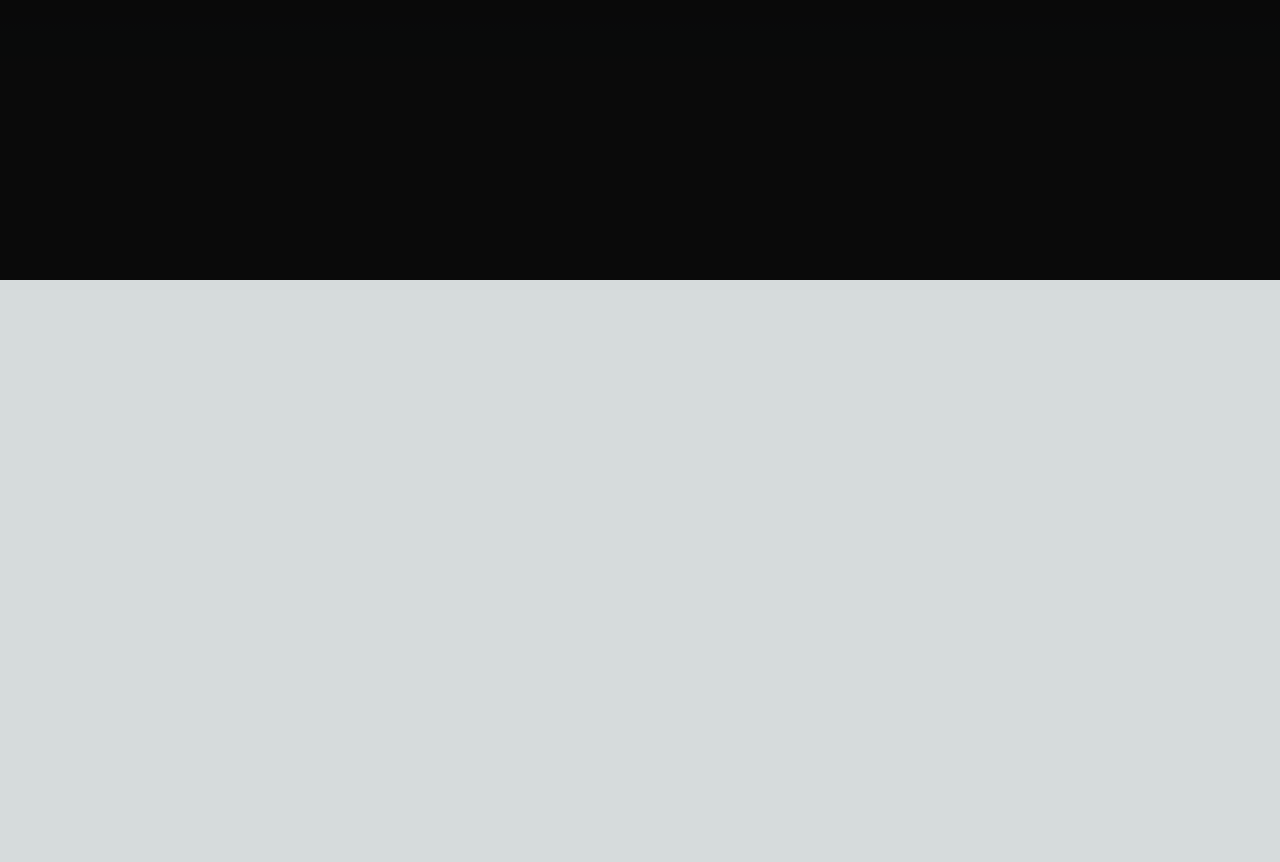
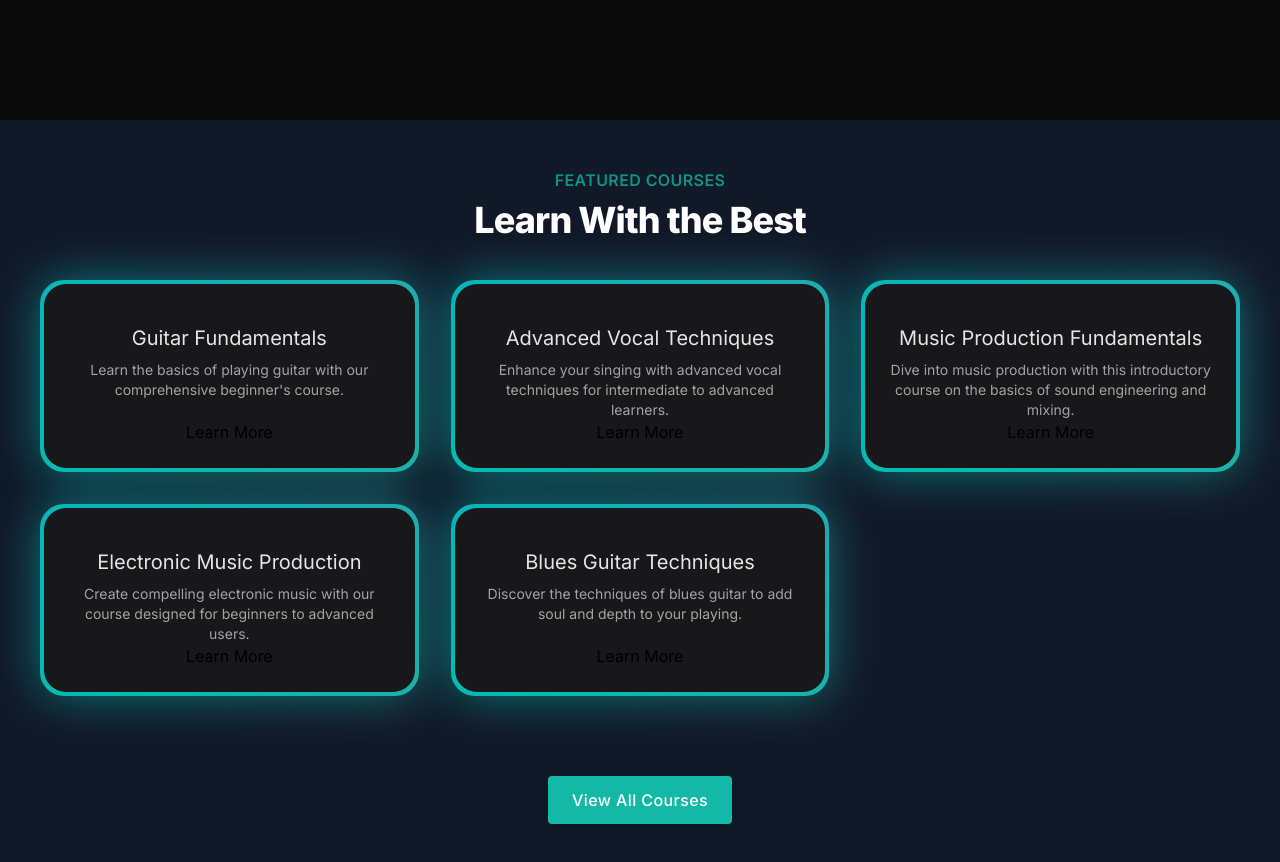
Before and after one commit to toakshh/music_ui, a Next.js app: page / in a window 1280 px wide. Shown: the part 520-1382 px from the top of the page. Before the commit the page ends 800 px from the top, so only its background shows below. Built offline with nearby package versions, Linux system fonts and the light colour scheme.

Commit message:
ADD: FeatureCards added

```diff
--- a/src/app/page.tsx
+++ b/src/app/page.tsx
@@ -1,9 +1,11 @@
+import FeaturedCourses from "@/components/FeaturedCourses";
 import Hero from "@/components/Hero";
 
 export default function Home() {
   return (
     <main className="min-h-screen bg-black/[0.96] antialiased bg-grid-white/[0.02]">
       <Hero />
+      <FeaturedCourses />
     </main>
   );
 }
--- /dev/null
+++ b/src/components/FeaturedCourses.tsx
@@ -0,0 +1,66 @@
+"use client";
+import Link from "next/link";
+import courseData from "../data/music_courses.json";
+import { BackgroundGradient } from "./ui/background-gradient";
+
+interface Course {
+  id: number;
+  title: string;
+  slug: string;
+  description: string;
+  price: number;
+  instructor: string;
+  isFeatured: boolean;
+  image?: string;
+}
+
+const FeaturedCourses = () => {
+  const featuredCourses = courseData.courses.filter(
+    (course: Course) => course.isFeatured === true
+  );
+  return (
+    <div className="py-12 md:px-10 bg-gray-900">
+      <div>
+        <div className="text-center">
+          <h2 className="text-base text-teal-600 font-semibold tracking-wide uppercase">
+            Featured Courses
+          </h2>
+          <p className="mt-2 text-3xl leading-8 font-extrabold tracking-tight text-white sm:text-4xl">
+            Learn With the Best
+          </p>
+        </div>
+      </div>
+      <div className="mt-10">
+        <div className="grid grid-cols-1 sm:grid-cols-2 lg:grid-cols-3 gap-8 justify-center">
+          {featuredCourses?.map((course: Course) => {
+            return (
+              <div className="flex justify-center" key={course.id}>
+                <BackgroundGradient className="flex flex-col rounded-[22px] bg-white dark:bg-zinc-900 overflow-hidden h-full max-w-sm">
+                  <div className="p-4 sm:p-6 flex flex-col items-center text-center flex-grow">
+                    <p className="text-lg sm:text-xl text-black mt-4 mb-2 dark:text-neutral-200">
+                      {course.title}
+                    </p>
+                    <p className="text-sm text-neutral-600 dark:text-neutral-400 flex-grow">
+                      {course.description}
+                    </p>
+                    <Link href={`/courses/${course.slug}`}>Learn More</Link>
+                  </div>
+                </BackgroundGradient>
+              </div>
+            );
+          })}
+        </div>
+      </div>
+      <div className="mt-20 text-center">
+        <Link
+          className="inline-flex items-center justify-center h-12 px-6 font-medium tracking-wide text-white transition duration-200 rounded shadow-md bg-teal-500 hover:bg-teal-600 focus:shadow-outline focus:outline-none"
+          href={"/courses"}
+        >
+          View All Courses
+        </Link>
+      </div>
+    </div>
+  );
+};
+
+export default FeaturedCourses;
--- a/src/components/Navbar.tsx
+++ b/src/components/Navbar.tsx
@@ -9,7 +9,7 @@
   return (
     <div
       className={cn(
-        " fixed top-4 inset-x-0 max-w-2xl mx-auto z-10 ",
+        " fixed top-4 inset-x-0 max-w-2xl mx-auto z-50 ",
         className
       )}
     >
--- /dev/null
+++ b/src/components/ui/background-gradient.tsx
@@ -0,0 +1,72 @@
+import { cn } from "@/utils/cn";
+import React from "react";
+import { motion } from "framer-motion";
+
+export const BackgroundGradient = ({
+  children,
+  className,
+  containerClassName,
+  animate = true,
+}: {
+  children?: React.ReactNode;
+  className?: string;
+  containerClassName?: string;
+  animate?: boolean;
+}) => {
+  const variants = {
+    initial: {
+      backgroundPosition: "0 50%",
+    },
+    animate: {
+      backgroundPosition: ["0, 50%", "100% 50%", "0 50%"],
+    },
+  };
+  return (
+    <div className={cn("relative p-[4px] group", containerClassName)}>
+      <motion.div
+        variants={animate ? variants : undefined}
+        initial={animate ? "initial" : undefined}
+        animate={animate ? "animate" : undefined}
+        transition={
+          animate
+            ? {
+                duration: 5,
+                repeat: Infinity,
+                repeatType: "reverse",
+              }
+            : undefined
+        }
+        style={{
+          backgroundSize: animate ? "400% 400%" : undefined,
+        }}
+        className={cn(
+          "absolute inset-0 rounded-3xl z-[1] opacity-60 group-hover:opacity-100 blur-xl  transition duration-500",
+          " bg-[radial-gradient(circle_farthest-side_at_0_100%,#00ccb1,transparent),radial-gradient(circle_farthest-side_at_100%_0,#7b61ff,transparent),radial-gradient(circle_farthest-side_at_100%_100%,#ffc414,transparent),radial-gradient(circle_farthest-side_at_0_0,#1ca0fb,#141316)]"
+        )}
+      />
+      <motion.div
+        variants={animate ? variants : undefined}
+        initial={animate ? "initial" : undefined}
+        animate={animate ? "animate" : undefined}
+        transition={
+          animate
+            ? {
+                duration: 5,
+                repeat: Infinity,
+                repeatType: "reverse",
+              }
+            : undefined
+        }
+        style={{
+          backgroundSize: animate ? "400% 400%" : undefined,
+        }}
+        className={cn(
+          "absolute inset-0 rounded-3xl z-[1]",
+          "bg-[radial-gradient(circle_farthest-side_at_0_100%,#00ccb1,transparent),radial-gradient(circle_farthest-side_at_100%_0,#7b61ff,transparent),radial-gradient(circle_farthest-side_at_100%_100%,#ffc414,transparent),radial-gradient(circle_farthest-side_at_0_0,#1ca0fb,#141316)]"
+        )}
+      />
+
+      <div className={cn("relative z-10", className)}>{children}</div>
+    </div>
+  );
+};
```
Also changed, not shown: 1 other file (tests, documents, lock files or other folders).
